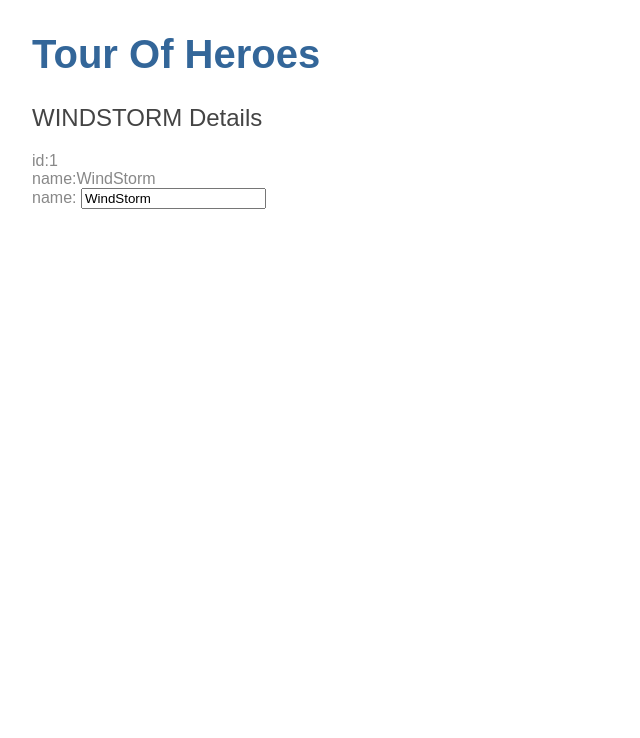
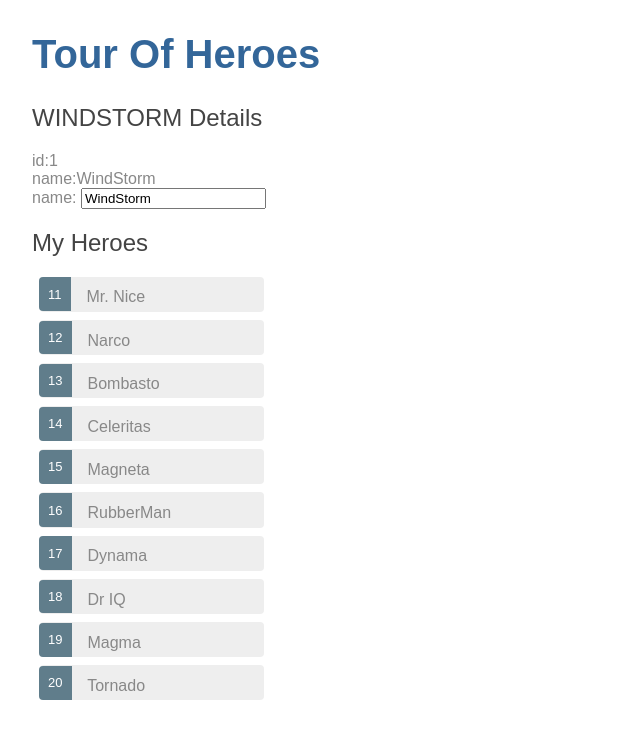
Before and after one commit to wangzhengWorktile/NGSTU, an Angular app: page / in a window 1280 px wide. Shown: the top 738 px of the page, without its empty margins (0-640 px from the left). Built offline with nearby package versions, Linux system fonts and the light colour scheme.

Commit message:
repeat heros

```diff
--- a/src/app/heroes/heroes.component.css
+++ b/src/app/heroes/heroes.component.css
@@ -0,0 +1,48 @@
+/* HeroesComponent's private CSS styles */
+.selected {
+    background-color: #CFD8DC !important;
+    color: white;
+  }
+  .heroes {
+    margin: 0 0 2em 0;
+    list-style-type: none;
+    padding: 0;
+    width: 15em;
+  }
+  .heroes li {
+    cursor: pointer;
+    position: relative;
+    left: 0;
+    background-color: #EEE;
+    margin: .5em;
+    padding: .3em 0;
+    height: 1.6em;
+    border-radius: 4px;
+  }
+  .heroes li.selected:hover {
+    background-color: #BBD8DC !important;
+    color: white;
+  }
+  .heroes li:hover {
+    color: #607D8B;
+    background-color: #DDD;
+    left: .1em;
+  }
+  .heroes .text {
+    position: relative;
+    top: -3px;
+  }
+  .heroes .badge {
+    display: inline-block;
+    font-size: small;
+    color: white;
+    padding: 0.8em 0.7em 0 0.7em;
+    background-color: #607D8B;
+    line-height: 1em;
+    position: relative;
+    left: -1px;
+    top: -4px;
+    height: 1.8em;
+    margin-right: .8em;
+    border-radius: 4px 0 0 4px;
+  }
--- a/src/app/heroes/heroes.component.html
+++ b/src/app/heroes/heroes.component.html
@@ -6,3 +6,10 @@
     <input [(ngModel)]="hero.name" placeholder="name" >
   </label>
 </div>
+
+<h2>My Heroes</h2>
+<ul class="heroes">
+  <li *ngFor="let hero of heroes" (click)="onSelect(hero)">
+    <span class="badge">{{hero.id}}</span> {{hero.name}}
+  </li>
+</ul>
--- a/src/app/heroes/heroes.component.ts
+++ b/src/app/heroes/heroes.component.ts
@@ -1,5 +1,6 @@
-import { Component, OnInit } from '@angular/core';
+import { Component, OnInit, Input } from '@angular/core';
 import { Hero } from '../hero';
+import { HEROES } from '../mock-heroes';
 
 @Component({
   selector: 'app-heroes',
@@ -12,7 +13,15 @@
     name: 'WindStorm'
   };
 
+  selectedHero: Hero;
+
+  heroes = HEROES;
+
   constructor() { }
+
+  onSelect(hero: Hero) {
+    this.selectedHero = hero;
+  }
 
   ngOnInit() {
   }
--- /dev/null
+++ b/src/app/mock-heroes.ts
@@ -0,0 +1,14 @@
+import { Hero } from './hero';
+
+export const HEROES: Hero[] = [
+  { id: 11, name: 'Mr. Nice' },
+  { id: 12, name: 'Narco' },
+  { id: 13, name: 'Bombasto' },
+  { id: 14, name: 'Celeritas' },
+  { id: 15, name: 'Magneta' },
+  { id: 16, name: 'RubberMan' },
+  { id: 17, name: 'Dynama' },
+  { id: 18, name: 'Dr IQ' },
+  { id: 19, name: 'Magma' },
+  { id: 20, name: 'Tornado' }
+];
```
